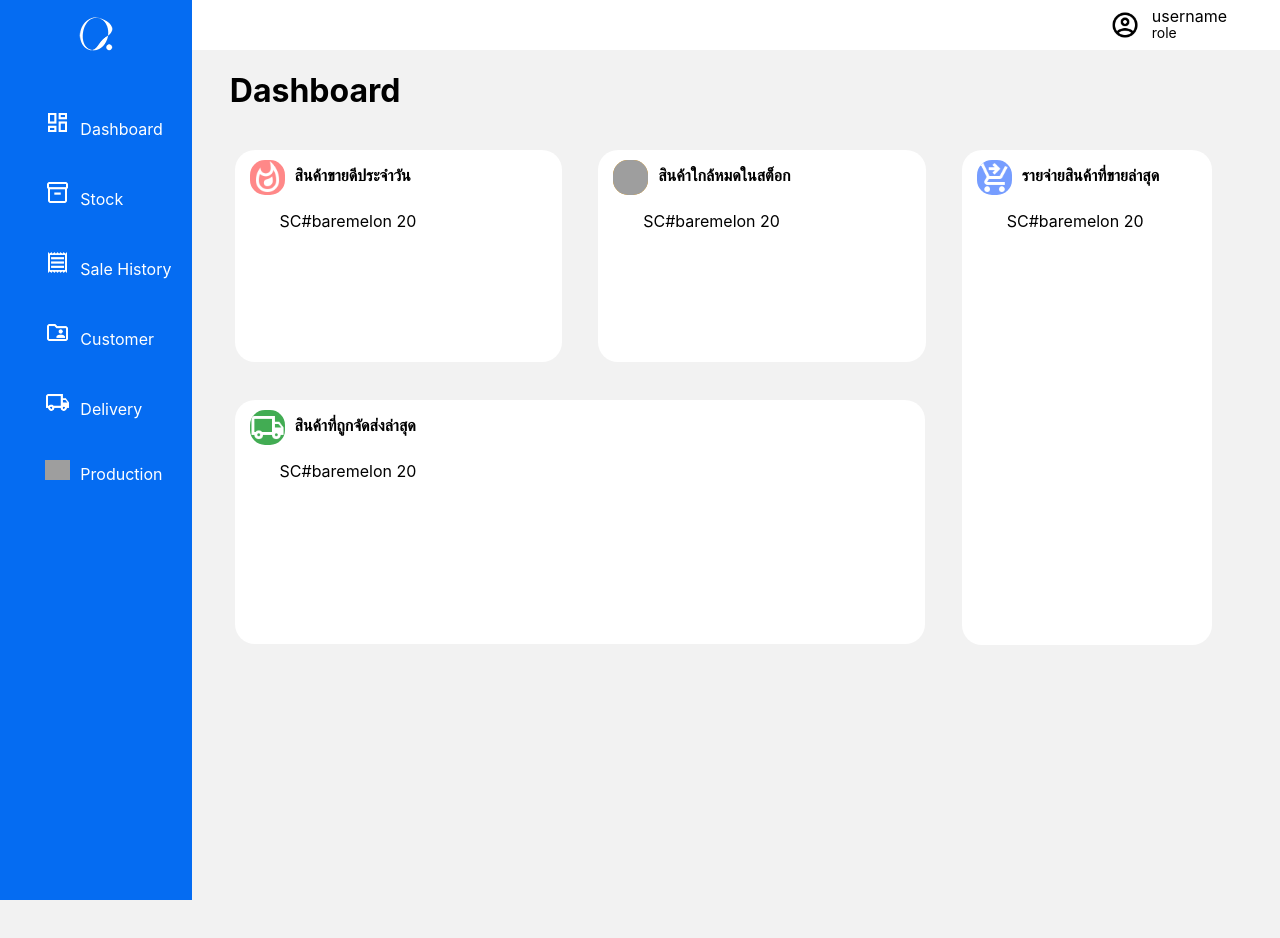
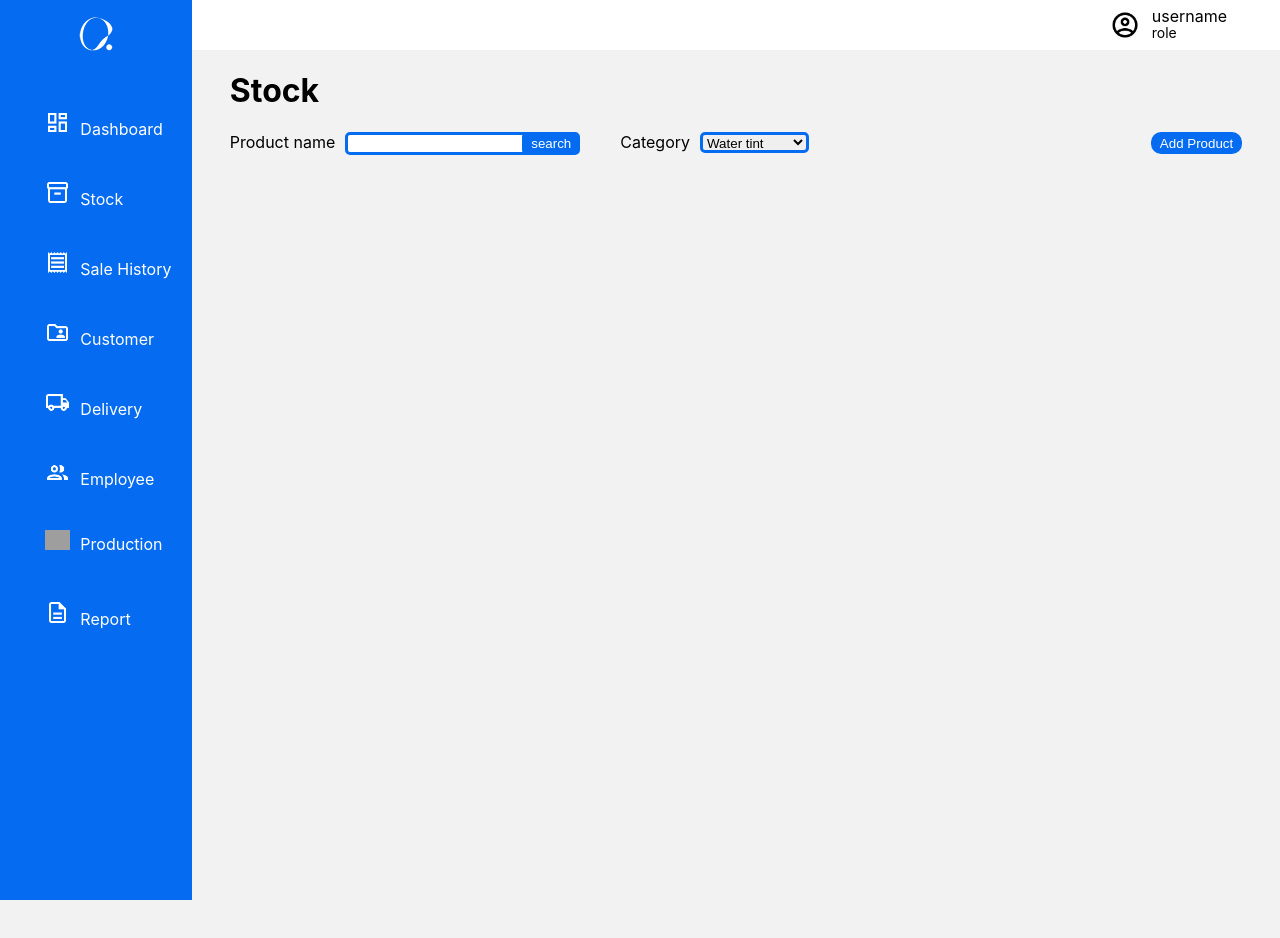
Before and after one commit to nker31/Storage-management-system, a React (Create React App) app in the folder qoo/: page / in a window 1280 px wide. Shown: the top 938 px of the page. Built offline with nearby package versions, Linux system fonts and the light colour scheme; grey boxes are pictures that could not be loaded.

Commit message:
create stock page
- create stock page structure
- convert navbar to component

```diff
--- a/qoo/src/App.js
+++ b/qoo/src/App.js
@@ -3,12 +3,18 @@ import './App.css';
 import AppSideBar from "./components/AppSideBar";
 import AppSideBarEmployee from "./components/AppSideBarEmployee";
 import AppDashboard from "./components/AppDashboard";
+import AppStock from "./components/AppStock";
+// import AppNavBar from './components/AppNavBar';
+
+
 function App() {
   return (
     <div className="App">
-      {/* <AppSideBar/> */}
-      <AppSideBarEmployee/>
-      <AppDashboard/>
+      <AppSideBar/>
+      {/* <AppSideBarEmployee/> */}
+      {/* <AppDashboard/> */}
+      <AppStock/>
+
 
 
     </div>
--- a/qoo/src/components/AppDashboard.js
+++ b/qoo/src/components/AppDashboard.js
@@ -1,5 +1,5 @@
 import "./AppDashboard.css";
-
+import AppNavBar from "./AppNavBar";
 function AppDashboard(){
     return(
         <div className="right-body">
--- /dev/null
+++ b/qoo/src/components/AppNavBar.css
@@ -0,0 +1,44 @@
+
+.right-body {
+    min-height: 900px;
+    max-height: 1080px;
+    width: 85%;
+    height: 100%;
+    background-color: #f2f2f2;
+
+  }
+  .nav-bar {
+    height: 50px;
+    background-color: white;
+    /* margin-top: px; */
+    display: flex;
+    flex-direction: row-reverse;
+  }
+  .profile-box {
+    margin-top: -10px;
+    margin-right: 2cm;
+    display: flex;
+  }
+  .profile-icon{
+    margin-top: 10px;
+    width: 30px;
+    height: 30px;
+
+  }
+  .profile-box-left{
+    width: 50%;
+    display: flex;
+    justify-content: center;
+    align-items: center;
+  }
+  .profile-box-right{
+    width: 50%;
+  }
+
+  .username-text {
+    font-size: 16px;
+  }
+  .user-role {
+    margin-top: -18px;
+    font-size: 14px;
+  }
--- /dev/null
+++ b/qoo/src/components/AppNavBar.js
@@ -0,0 +1,23 @@
+import "./AppNavBar.css";
+
+function AppNavBar(){
+    return(
+      <div className="nav-bar">
+
+        <div className="profile-box">
+          <div className="profile-box-left">
+            <img className="profile-icon" src="./images/profile.png"/>
+
+          </div>
+          <div className="profile-box-right">
+            <p className="username-text">username</p>
+            <p className="user-role">role</p>
+          </div>
+
+
+        </div>
+
+      </div>
+    )
+}
+export default AppNavBar;
--- /dev/null
+++ b/qoo/src/components/AppStock.css
@@ -0,0 +1,52 @@
+
+
+.stock-area-header{
+    margin-left: 1cm;
+}
+
+.filter-line{
+    display: flex;
+}
+.search-zone{
+    width: 70%;
+}
+.prod-text{
+    margin-left: 1cm;
+}
+
+.prod-search{
+    margin-left: 10px;
+    border: 3px solid #056CF2;
+    border-radius: 5px;
+}
+.prod-button{
+    margin-left: -10px;
+    margin-right: 10px;
+    color: white;
+    background-color: #056CF2;
+    border: 3px solid #056CF2;
+    border-radius: 5px;
+
+}
+
+.cate-text{
+    margin-left: 30px;
+}
+.cate-select{
+    border: 3px solid #056CF2;
+    border-radius: 5px;
+    margin-left: 10px;
+    height: 21px;
+}
+.add-zone{
+    text-align: right;
+    width: 30%;
+}
+.add-button{
+    margin-right: 1cm;
+    height: 22px;
+    color: white;
+    background-color: #056CF2;
+    border: 3px solid #056CF2;
+    border-radius: 10px;
+}
--- /dev/null
+++ b/qoo/src/components/AppStock.js
@@ -0,0 +1,32 @@
+import "./AppStock.css";
+import AppNavBar from "./AppNavBar";
+
+function AppStock(){
+    return(
+        <div className="right-body">
+            <AppNavBar/>
+            <h1 className="stock-area-header">Stock</h1>
+            <div className="filter-line">
+                <div className="search-zone">
+                    <label for="productname" className="prod-text">Product name</label>
+                    <input type="text" name="prodname" placeholder="" className="prod-search" required/>
+                    <button className="prod-button" type="submit">search</button>
+                    <label className="cate-text" for="">Category</label>
+                    <select className="cate-select" name="cate" id="">
+                        <option value="">Water tint</option>
+                        <option value="">Essential mist</option>
+                        <option value="">Liquid ink</option>
+                        <option value="">Cleaners</option>
+                        <option value="">Beauty tools</option>
+                    </select>
+                </div>
+                <div className="add-zone">
+                    <button className="add-button" type="">Add Product</button>
+
+                </div>
+            </div>
+
+        </div>
+    )
+}
+export default AppStock;
```
